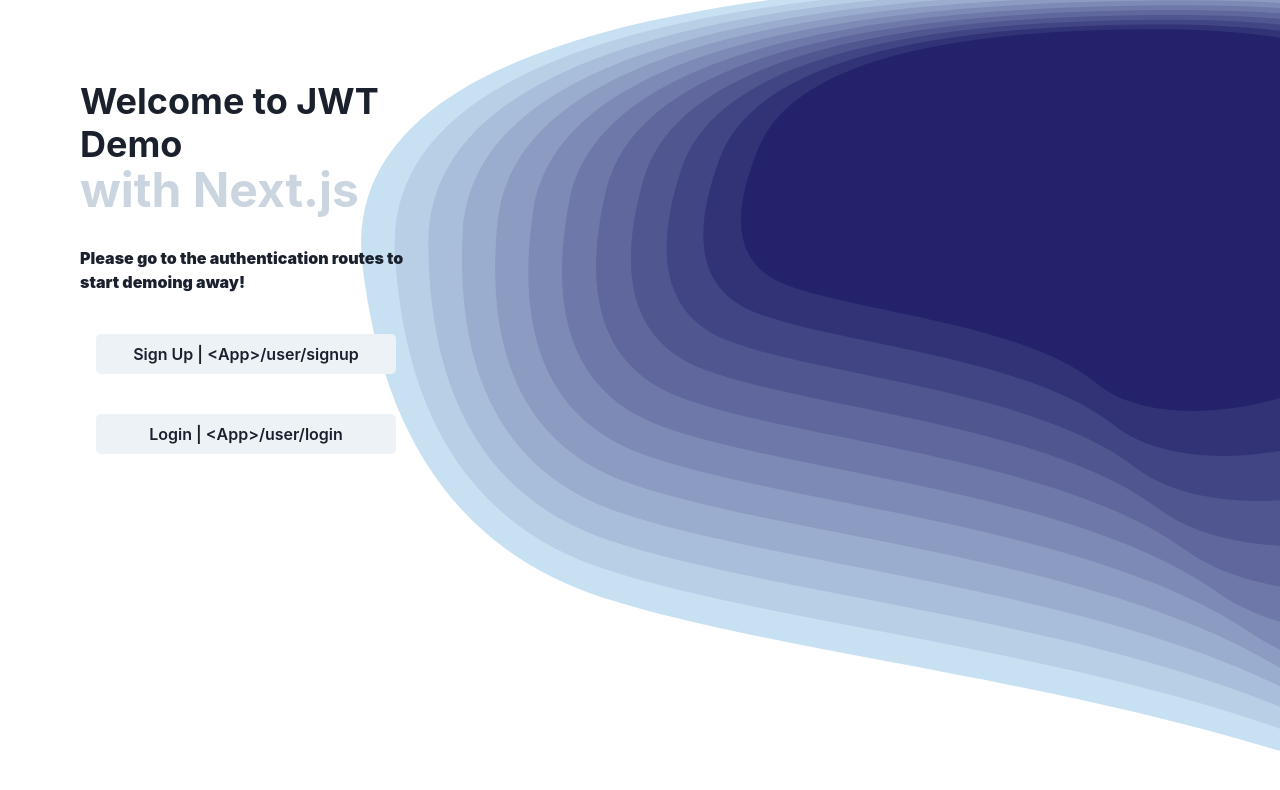
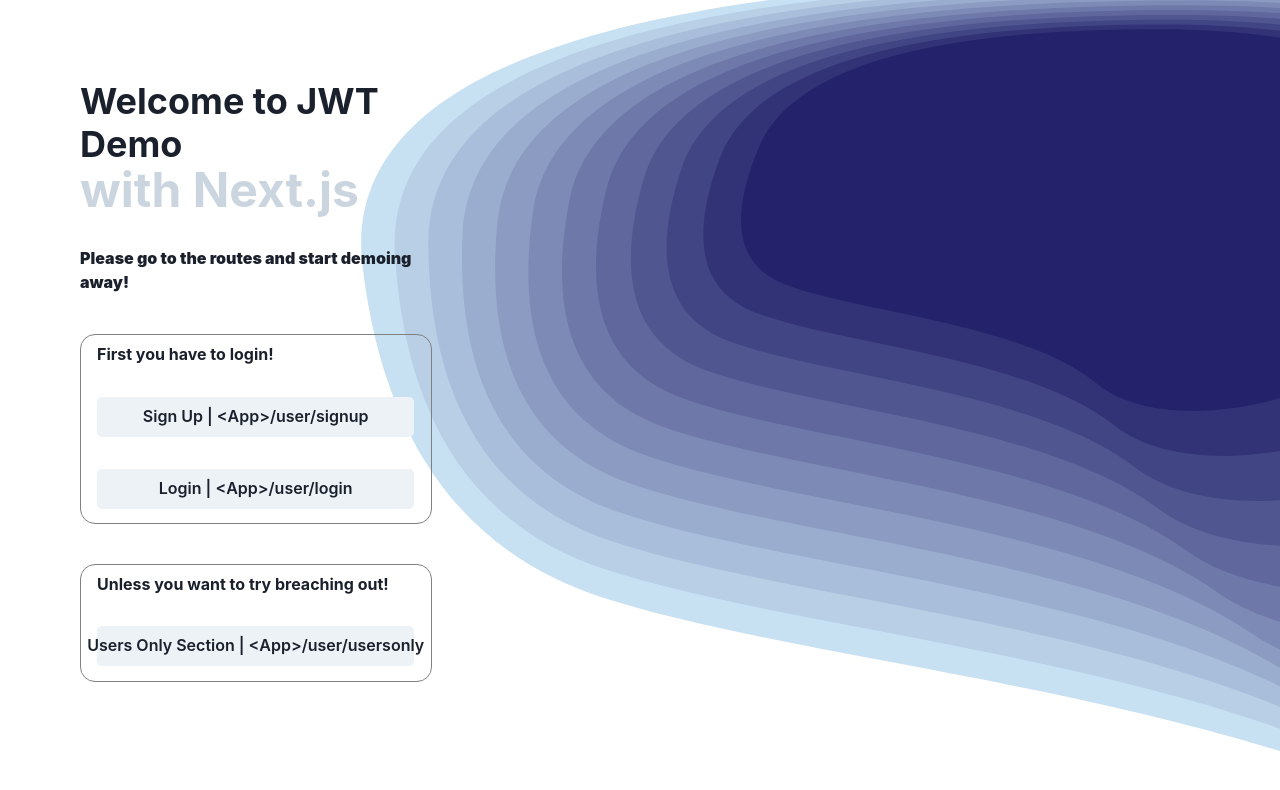
Before and after one commit to DarwisNarvaezDev/next-jwt-demo, a Next.js app: page / in a window 1280 px wide. Shown: the top 790 px of the page. Built offline with nearby package versions, Linux system fonts and the light colour scheme.

Commit message:
minor refactor

```diff
--- a/src/pages/index.tsx
+++ b/src/pages/index.tsx
@@ -43,30 +43,58 @@
             mt={"2rem"}
             gap={10}
             flexDir={"column"}
+            height={"80%"}
           >
-              <Text fontWeight={"black"}>Please go to the authentication routes to start demoing away!</Text>
+            <Text fontWeight={"black"}>Please go to the routes and start demoing away!</Text>
+            <Flex
+              width={"100%"}
+              height={"40%"}
+              flexDir={"column"}
+              pl={"1rem"}
+              gap={8}
+              borderRadius={"15px"}
+              border={"1px solid gray"}
+            >
+              <Heading size={"sm"} mt={"10px"}>First you have to login!</Heading>
               <Button
-                ml={"1rem"}
                 as={NextLink}
                 href='/user/signup'
-                width={"300px"}
+                width={"95%"}
                 borderRadius={"5px"}
                 textAlign={"center"}
-                p={"1rem"}
               >
                 Sign Up | {`<App>/user/signup`}
               </Button>
               <Button
-                ml={"1rem"}
                 as={NextLink}
                 href='/user/login'
-                width={"300px"}
+                width={"95%"}
                 borderRadius={"5px"}
                 textAlign={"center"}
-                p={"1rem"}
               >
                 Login | {`<App>/user/login`}
               </Button>
+            </Flex>
+            <Flex
+              width={"100%"}
+              height={"25%"}
+              flexDir={"column"}
+              pl={"1rem"}
+              gap={8}
+              borderRadius={"15px"}
+              border={"1px solid gray"}
+            >
+              <Heading size={"sm"} mt={"10px"}>Unless you want to try breaching out!</Heading>
+              <Button
+                as={NextLink}
+                href='/user/signup'
+                width={"95%"}
+                borderRadius={"5px"}
+                textAlign={"center"}
+              >
+                Users Only Section | {`<App>/user/usersonly`}
+              </Button>
+            </Flex>
           </Flex>
         </Flex>
       </Flex>
```
Also changed, not shown: src/pages/user/[view].tsx (+5 -8 lines). Lines whose indentation alone changed are shown as unchanged.
